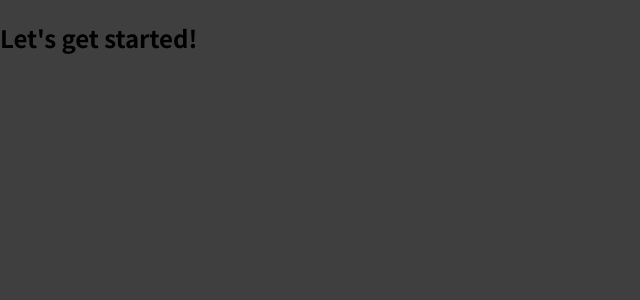
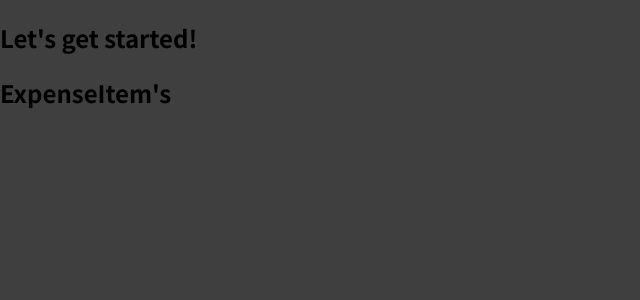
Before and after one commit to MwauStephen/Expense-Tracker-01, a JavaScript app: page / in a window 1280 px wide. Shown: the top 300 px of the page, without its empty margins (0-640 px from the left). Built offline with nearby package versions, Linux system fonts and the light colour scheme.

Commit message:
imported the expense item component

```diff
--- a/src/App.js
+++ b/src/App.js
@@ -1,7 +1,9 @@
+import ExpenseItem from "./Components/ExpenseItems";
 function App() {
   return (
     <div>
       <h2>Let's get started!</h2>
+      <ExpenseItem></ExpenseItem>
     </div>
   );
 }
```
